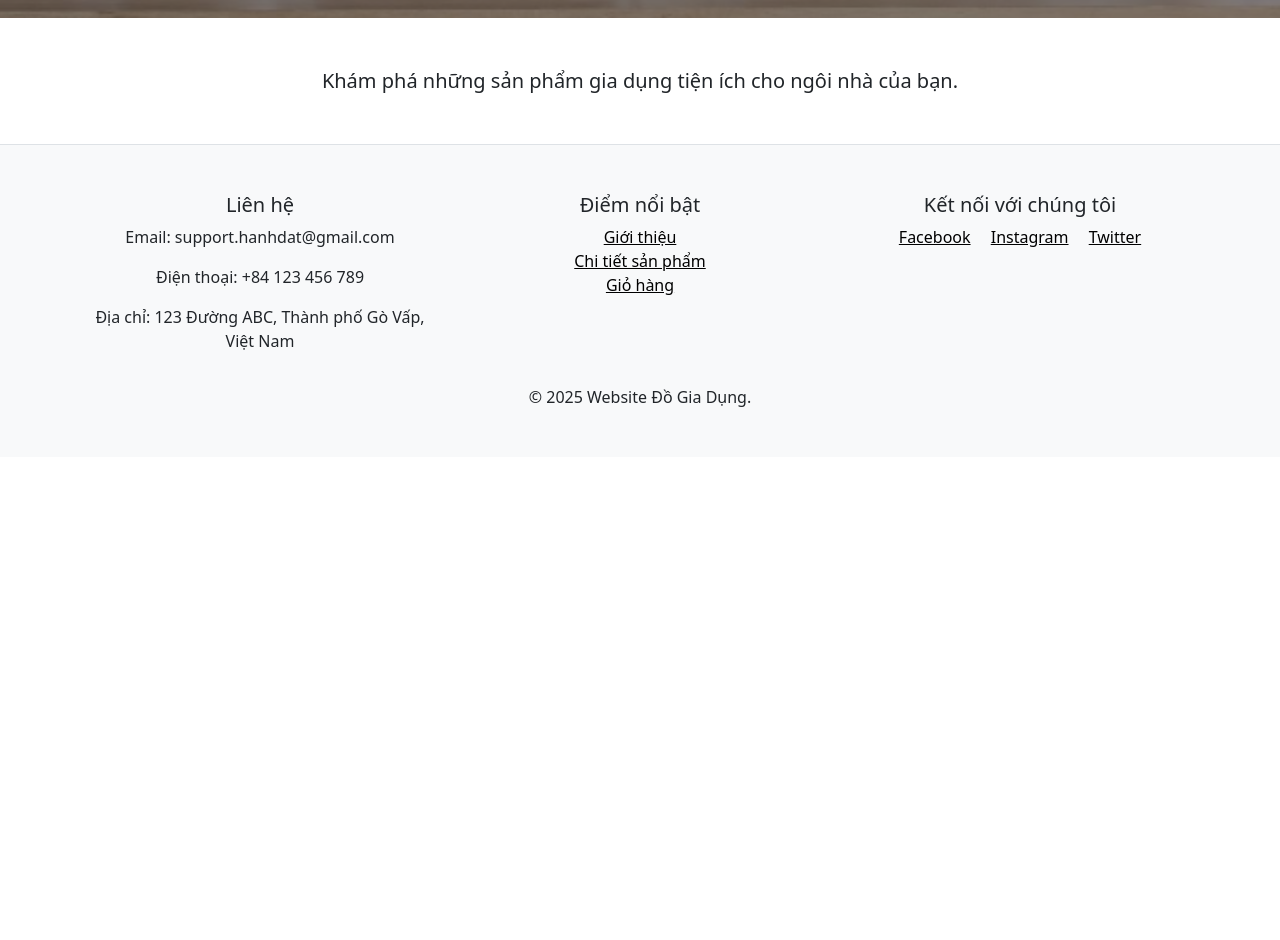
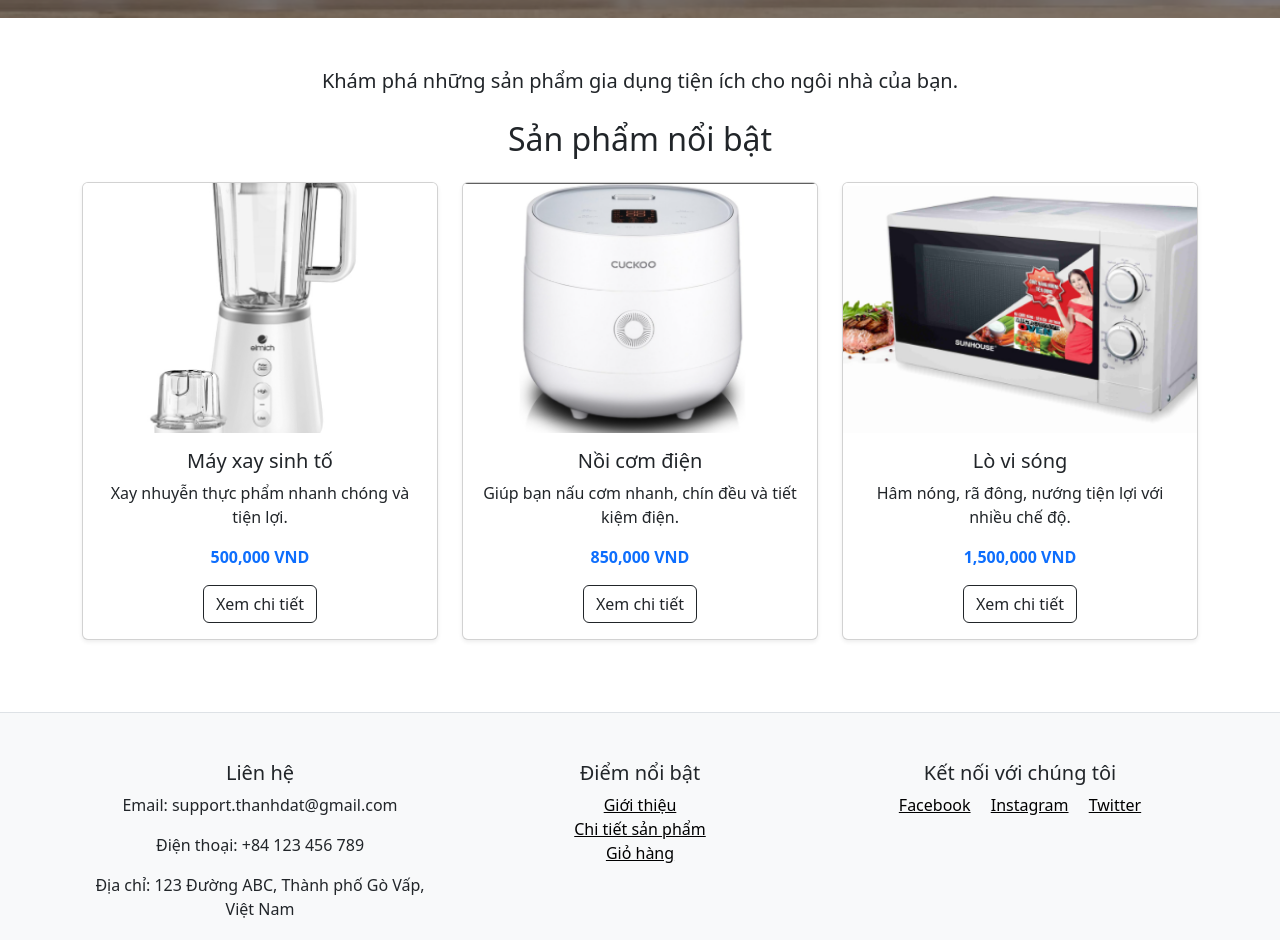
Before and after one commit to thanhdat3008/TH_Tuan01, a plain HTML site: page STT11_23697371/html/index.html in a window 1280 px wide. Shown: the part 840-1780 px from the top of the page. Before the commit the page ends 1297 px from the top, so only its background shows below. Drawn offline with Linux system fonts and the light colour scheme.

Commit message:
Update index.html

```diff
--- a/STT11_23697371/html/index.html
+++ b/STT11_23697371/html/index.html
@@ -114,13 +114,21 @@
         <p class="lead">Khám phá những sản phẩm gia dụng tiện ích cho ngôi nhà của bạn.</p>
     </div>
 
+    <!-- Sản phẩm nổi bật -->
+    <div class="container mt-4">
+        <h2 class="text-center mb-4">Sản phẩm nổi bật</h2>
+        <div class="row" id="featuredProducts">
+            <!-- Sản phẩm sẽ được thêm bằng JavaScript -->
+        </div>
+    </div>
+
     <!-- Footer -->
     <footer class="bg-light text-dark text-center py-5 mt-5 border-top">
         <div class="container">
             <div class="row">
                 <div class="col-md-4 mb-3">
                     <h5>Liên hệ</h5>
-                    <p>Email: support.hanhdat@gmail.com</p>
+                    <p>Email: support.thanhdat@gmail.com</p>
                     <p>Điện thoại: +84 123 456 789</p>
                     <p>Địa chỉ: 123 Đường ABC, Thành phố Gò Vấp, Việt Nam</p>
                 </div>
@@ -143,8 +151,9 @@
         </div>
     </footer>
 
-    <!-- Script to show login status and handle logout -->
+    <!-- Script -->
     <script>
+        // Kiểm tra đăng nhập
         window.onload = function() {
             const isLoggedIn = localStorage.getItem("isLoggedIn");
             const username = localStorage.getItem("username");
@@ -161,6 +170,43 @@
                 window.location.href = "index.html";
             });
         };
+
+        // Thêm sản phẩm nổi bật
+        const featuredProducts = [{
+            name: "Máy xay sinh tố",
+            price: 500000,
+            img: "../img/máy sây.png",
+            desc: "Xay nhuyễn thực phẩm nhanh chóng và tiện lợi."
+        }, {
+            name: "Nồi cơm điện",
+            price: 850000,
+            img: "../img/nồi cơm.png",
+            desc: "Giúp bạn nấu cơm nhanh, chín đều và tiết kiệm điện."
+        }, {
+            name: "Lò vi sóng",
+            price: 1500000,
+            img: "../img/lò vi sóng.png",
+            desc: "Hâm nóng, rã đông, nướng tiện lợi với nhiều chế độ."
+        }];
+
+        const container = document.getElementById("featuredProducts");
+
+        featuredProducts.forEach((product, index) => {
+            const col = document.createElement("div");
+            col.className = "col-md-4 mb-4";
+            col.innerHTML = `
+                <div class="card h-100 shadow-sm">
+                    <img src="${product.img}" class="card-img-top" alt="${product.name}" style="height: 250px; object-fit: cover;">
+                    <div class="card-body text-center">
+                        <h5 class="card-title">${product.name}</h5>
+                        <p class="card-text">${product.desc}</p>
+                        <p class="text-primary fw-bold">${product.price.toLocaleString()} VND</p>
+                        <a href="product_detail.html?id=${index}" class="btn btn-outline-dark">Xem chi tiết</a>
+                    </div>
+                </div>
+            `;
+            container.appendChild(col);
+        });
     </script>
 
     <script src="../js/bootstrap.bundle.min.js"></script>
```
